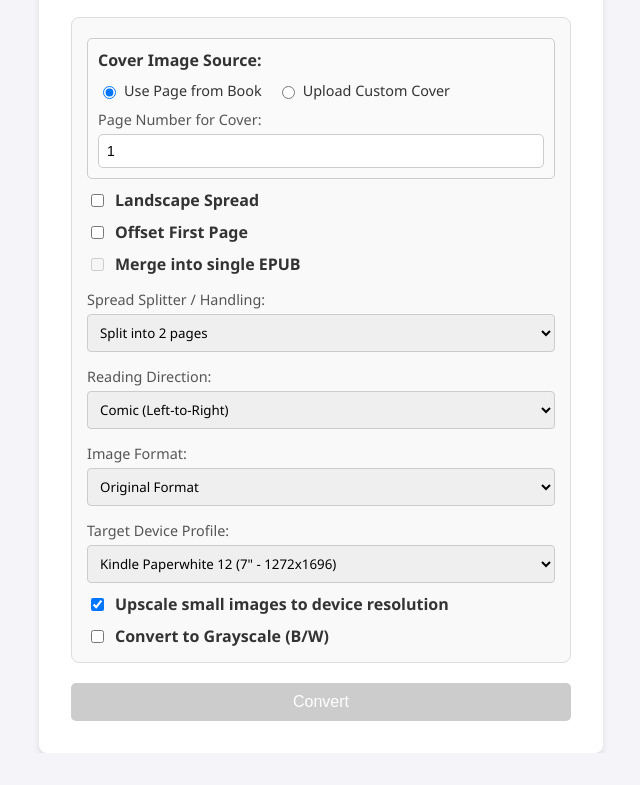
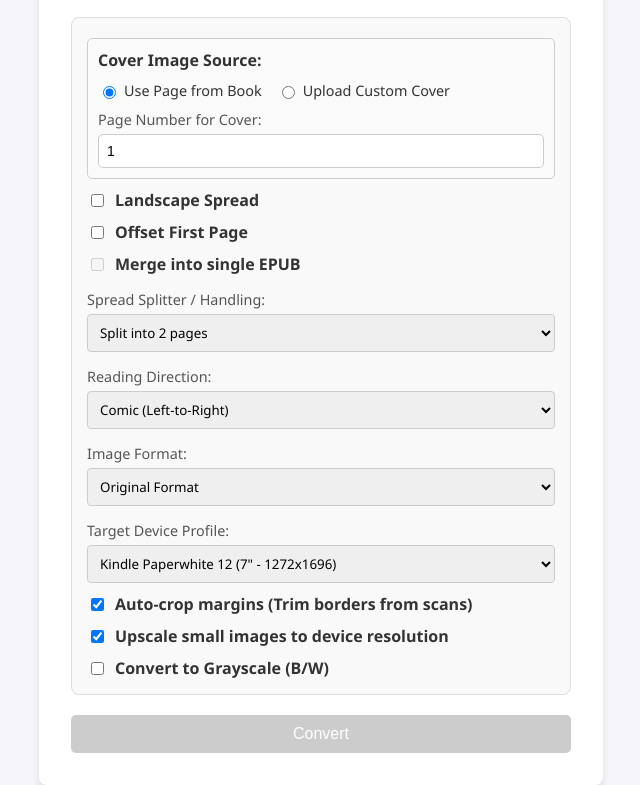
Before and after one commit to LordRenDS/Converter, a website with bundled scripts: page index.html in a window 1280 px wide. Shown: the part 451-1236 px from the top of the page, without its empty margins (319-959 px from the left). Before the commit the page ends 1204 px from the top, so only its background shows below. Built offline with nearby package versions, Linux system fonts and the light colour scheme.

Commit message:
feat(ui): add auto-crop margins checkbox to options and bind to createEpub

```diff
--- a/index.html
+++ b/index.html
@@ -118,6 +118,10 @@
                     <option value="kindle_scribe">Kindle Scribe (10.2" - 1860x2480)</option>
                 </select>
             </div>
+            <label class="checkbox-label" id="crop-margins-group">
+                <input type="checkbox" id="crop-margins-checkbox" checked>
+                Auto-crop margins (Trim borders from scans)
+            </label>
             <label class="checkbox-label" id="upscale-group">
                 <input type="checkbox" id="upscale-checkbox" checked>
                 Upscale small images to device resolution
--- a/src/js/ui/ui-controller.js
+++ b/src/js/ui/ui-controller.js
@@ -44,6 +44,7 @@ export class UIController {
         this.mergeCheckbox = document.getElementById('merge-checkbox');
         this.qualityGroup = document.getElementById('quality-group');
         this.qualityInputEl = document.getElementById('quality-input');
+        this.cropMarginsCheckbox = document.getElementById('crop-margins-checkbox');
         this.landscapeSpreadCheckbox = document.getElementById('landscape-spread-checkbox');
         this.offsetFirstPageCheckbox = document.getElementById('offset-first-page-checkbox');
     }
@@ -260,6 +261,7 @@ export class UIController {
         const targetDevice = getDevicePreset(selectedDeviceId);
         const isUpscaleEnabled = this.upscaleCheckbox ? this.upscaleCheckbox.checked : true;
         const isGrayscaleEnabled = this.grayscaleCheckbox ? this.grayscaleCheckbox.checked : false;
+        const isCropMarginsEnabled = this.cropMarginsCheckbox ? this.cropMarginsCheckbox.checked : true;
         const isLandscapeSpread = this.landscapeSpreadCheckbox ? this.landscapeSpreadCheckbox.checked : false;
         const isOffsetFirstPage = this.offsetFirstPageCheckbox ? this.offsetFirstPageCheckbox.checked : false;
 
@@ -300,6 +302,7 @@ export class UIController {
                     isUpscaleEnabled,
                     isGrayscaleEnabled,
                     jpegQuality,
+                    isCropMarginsEnabled,
                     isLandscapeSpread,
                     isOffsetFirstPage,
                     onProgress: (percent) => this.setProgress(percent, 'Merging and creating EPUB...')
@@ -339,6 +342,7 @@ export class UIController {
                         isUpscaleEnabled,
                         isGrayscaleEnabled,
                         jpegQuality,
+                        isCropMarginsEnabled,
                         isLandscapeSpread,
                         isOffsetFirstPage,
                         onProgress: (percent) => this.setProgress(percent, `Processing file ${i + 1}/${this.currentFiles.length}...`)
```
